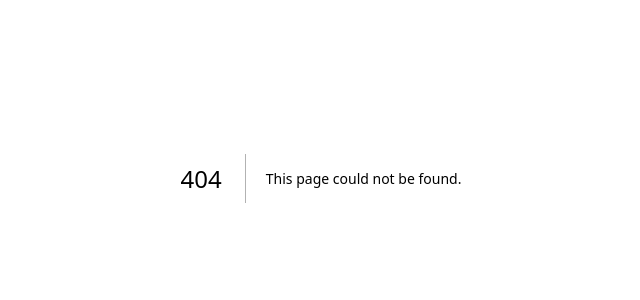
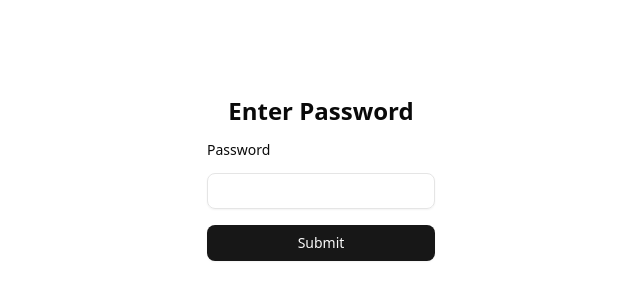
Before and after one commit to alaninnovates/drill-utils, a Next.js app: page /login in a window 1280 px wide. Before the commit this address had no page. Shown: the part 222-522 px from the top of the page, without its empty margins (319-959 px from the left). Built offline with nearby package versions, Linux system fonts and the light colour scheme.

Commit message:
Add auth

```diff
--- /dev/null
+++ b/app/api/login/route.ts
@@ -0,0 +1,20 @@
+import { NextRequest, NextResponse } from 'next/server';
+
+const PASSWORD = process.env.PASSWORD || '';
+
+export async function POST(request: NextRequest) {
+    const { password } = await request.json();
+
+    if (password === PASSWORD) {
+        const response = NextResponse.json({ success: true });
+        response.cookies.set('auth', 'true', {
+            httpOnly: true,
+            secure: process.env.NODE_ENV === 'production',
+            sameSite: 'strict',
+            maxAge: 86400,
+        });
+        return response;
+    } else {
+        return NextResponse.json({ success: false }, { status: 401 });
+    }
+}
--- /dev/null
+++ b/app/api/logout/route.ts
@@ -0,0 +1,12 @@
+import { NextResponse } from 'next/server';
+
+export async function POST() {
+    const response = NextResponse.json({ success: true });
+    response.cookies.set('auth', '', {
+        httpOnly: true,
+        secure: process.env.NODE_ENV === 'production',
+        sameSite: 'strict',
+        maxAge: 0,
+    });
+    return response;
+}
--- /dev/null
+++ b/app/login/page.tsx
@@ -0,0 +1,67 @@
+'use client';
+
+import { useState, Suspense } from 'react';
+import { useRouter, useSearchParams } from 'next/navigation';
+import { Button } from '@/components/ui/button';
+import { Input } from '@/components/ui/input';
+import { Label } from '@/components/ui/label';
+
+function LoginForm() {
+    const [password, setPassword] = useState('');
+    const [error, setError] = useState('');
+    const [loading, setLoading] = useState(false);
+    const router = useRouter();
+    const searchParams = useSearchParams();
+    const redirect = searchParams.get('redirect') || '/';
+
+    const handleSubmit = async (e: React.FormEvent) => {
+        e.preventDefault();
+        setLoading(true);
+        setError('');
+
+        const response = await fetch('/api/login', {
+            method: 'POST',
+            headers: {
+                'Content-Type': 'application/json',
+            },
+            body: JSON.stringify({ password }),
+        });
+
+        const data = await response.json();
+
+        if (data.success) {
+            router.push(redirect);
+        } else {
+            setError('Incorrect password');
+        }
+        setLoading(false);
+    };
+
+    return (
+        <div className="flex flex-col items-center justify-center h-screen gap-4">
+            <h1 className="text-2xl font-bold">Enter Password</h1>
+            <form onSubmit={handleSubmit} className="flex flex-col gap-4">
+                <Label htmlFor="password">Password</Label>
+                <Input
+                    id="password"
+                    type="password"
+                    value={password}
+                    onChange={(e) => setPassword(e.target.value)}
+                    required
+                />
+                {error && <p className="text-red-500">{error}</p>}
+                <Button type="submit" disabled={loading}>
+                    {loading ? 'Logging in...' : 'Submit'}
+                </Button>
+            </form>
+        </div>
+    );
+}
+
+export default function LoginPage() {
+    return (
+        <Suspense fallback={<div>Loading...</div>}>
+            <LoginForm />
+        </Suspense>
+    );
+}
--- a/app/page.tsx
+++ b/app/page.tsx
@@ -1,9 +1,11 @@
+import LogoutButton from '@/components/logout-button';
 import { Button } from '@/components/ui/button';
 import Link from 'next/link';
 
 export default function Page() {
     return (
         <div className="flex flex-col items-center justify-center h-screen gap-4">
+            <LogoutButton />
             <h1 className="text-4xl font-bold">Welcome ig</h1>
             <Link href="/dots">
                 <Button>Manage dots</Button>
--- /dev/null
+++ b/components/logout-button.tsx
@@ -0,0 +1,21 @@
+'use client';
+
+import { useRouter } from 'next/navigation';
+import { Button } from '@/components/ui/button';
+
+export default function LogoutButton() {
+    const router = useRouter();
+
+    const handleLogout = async () => {
+        await fetch('/api/logout', { method: 'POST' });
+        router.push('/login');
+    };
+
+    return (
+        <div className="absolute top-4 right-4">
+            <Button onClick={handleLogout} variant="outline">
+                Logout
+            </Button>
+        </div>
+    );
+}
--- /dev/null
+++ b/middleware.ts
@@ -0,0 +1,24 @@
+import { NextResponse } from 'next/server';
+import type { NextRequest } from 'next/server';
+
+export function middleware(request: NextRequest) {
+    const { pathname } = request.nextUrl;
+    if (
+        pathname === '/login' ||
+        pathname.startsWith('/_next') ||
+        pathname.startsWith('/api')
+    ) {
+        return NextResponse.next();
+    }
+    const authCookie = request.cookies.get('auth');
+    if (authCookie?.value === 'true') {
+        return NextResponse.next();
+    }
+    const loginUrl = new URL('/login', request.url);
+    loginUrl.searchParams.set('redirect', pathname);
+    return NextResponse.redirect(loginUrl);
+}
+
+export const config = {
+    matcher: ['/((?!api|_next/static|_next/image|favicon.ico).*)'],
+};
```
Also changed, not shown: 1 other file (tests, documents, lock files or other folders).
